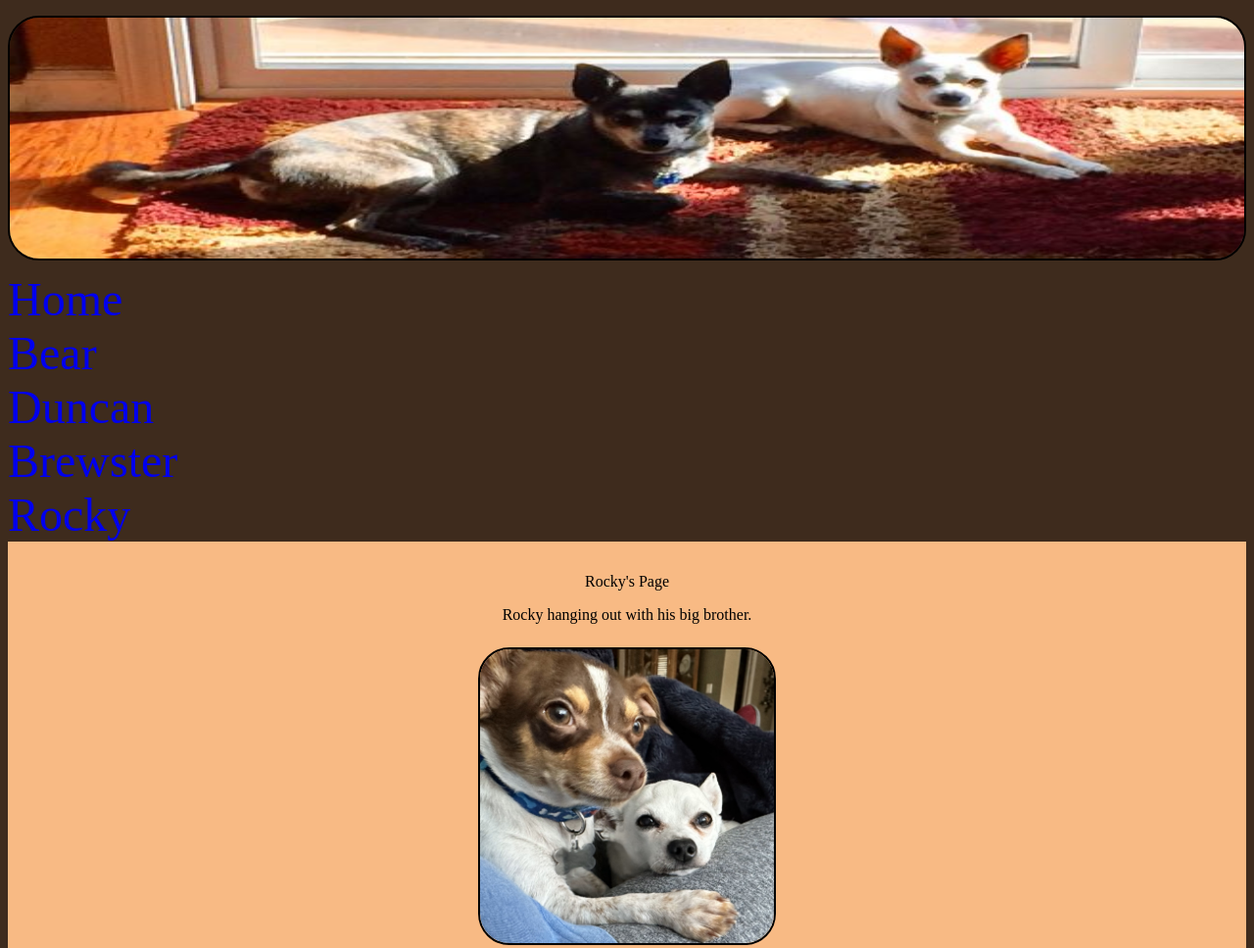
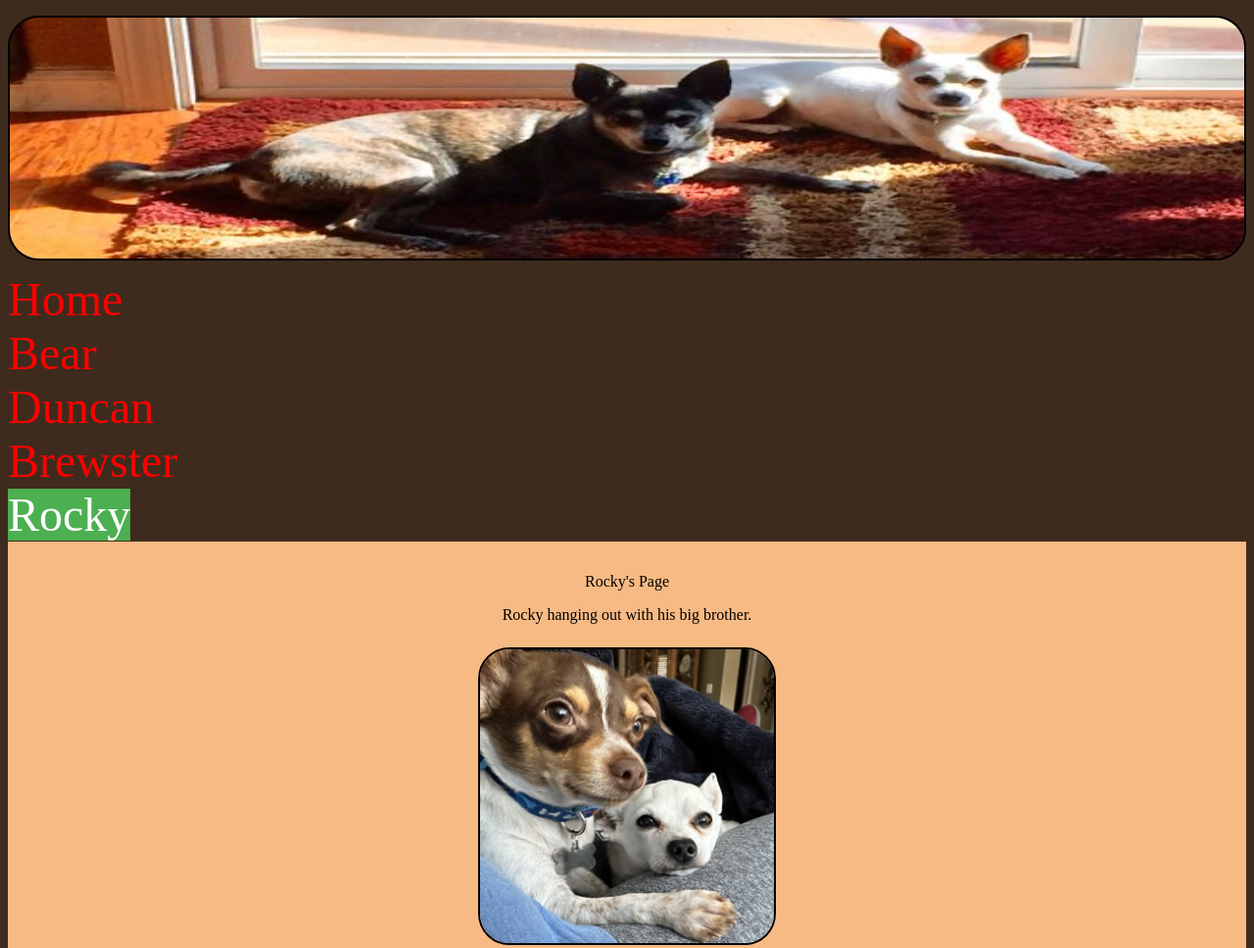
Before and after one commit to Weylin76/dogblog, a plain HTML site: page rocky.html in a window 1280 px wide. Shown: the top 968 px of the page at 98% size. Drawn offline with Linux system fonts and the light colour scheme.

Commit message:
Added active page highlighting

```diff
--- a/rocky.html
+++ b/rocky.html
@@ -16,7 +16,7 @@
             <li><a href="bear.html">Bear</a></li>
             <li><a href="duncan.html">Duncan</a></li>
             <li><a href="brewster.html">Brewster</a></li>
-            <li><a href="rocky.html">Rocky</a></li>
+            <li><a href="rocky.html" class="active">Rocky</a></li>
         </ul>
     </nav>
 </header>
--- a/styles/styles.css
+++ b/styles/styles.css
@@ -54,6 +54,12 @@ nav ul {
 }
 nav a{
     text-decoration: none; /*remove underlines*/
+    color: red;
+}
+
+nav a.active {
+    background-color: #4CAF50; /* for example, a green background */
+    color: white; /* white text */
 }
 
 h1{
```
Also changed, not shown: bear.html (+1 -1 lines), brewster.html (+1 -1 lines), duncan.html (+1 -1 lines), index.html (+1 -1 lines).
